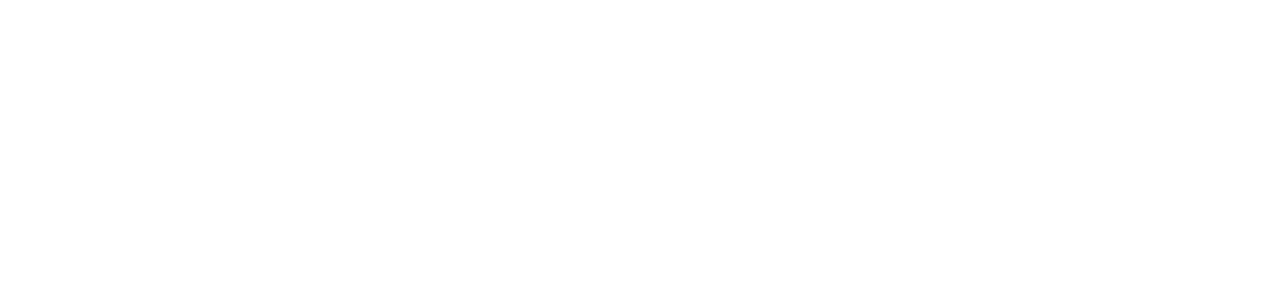
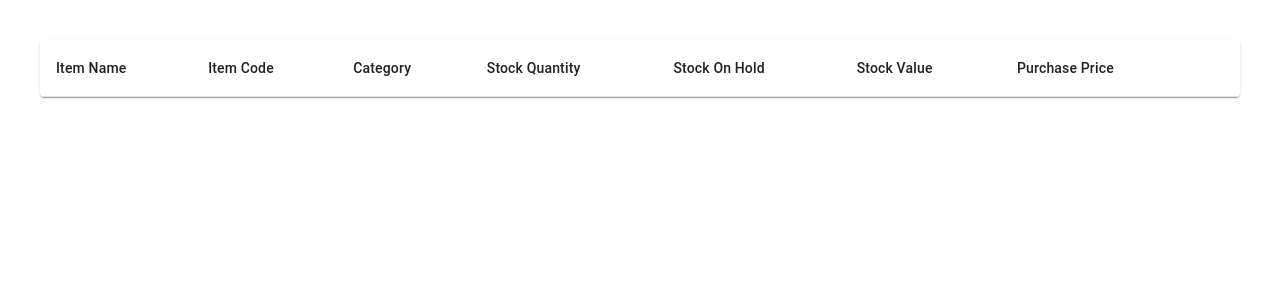
Before and after one commit to PriyaBihani/Solar-ladder-task, a React (Create React App) app in the folder client/: page / in a window 1280 px wide. Shown: the top 300 px of the page. Built offline with nearby package versions, Linux system fonts and the light colour scheme.

Commit message:
feat: Inventory

```diff
--- a/client/src/App.js
+++ b/client/src/App.js
@@ -1,9 +1,9 @@
-import { Table } from './components';
+import { Inventory } from './components';
 
 const App = () => {
 	return (
 		<div className='App'>
-			<Table />
+			<Inventory />
 		</div>
 	);
 };
--- /dev/null
+++ b/client/src/components/Inventory.js
@@ -0,0 +1,32 @@
+import {
+	Box,
+	Table,
+	TableContainer,
+	TableHead,
+	TableRow,
+	TableCell,
+	Paper,
+} from '@material-ui/core';
+
+export const Inventory = () => {
+	return (
+		<Box m={5}>
+			<TableContainer component={Paper}>
+				<Table>
+					<TableHead>
+						<TableRow>
+							<TableCell>Item Name</TableCell>
+							<TableCell>Item Code</TableCell>
+							<TableCell>Category</TableCell>
+							<TableCell>Stock Quantity</TableCell>
+							<TableCell>Stock On Hold</TableCell>
+							<TableCell>Stock Value</TableCell>
+							<TableCell>Purchase Price</TableCell>
+							<TableCell></TableCell>
+						</TableRow>
+					</TableHead>
+				</Table>
+			</TableContainer>
+		</Box>
+	);
+};
--- a/client/src/components/Table.js
+++ /dev/null
@@ -1,5 +0,0 @@
-import { Box } from '@material-ui/core';
-
-export const Table = () => {
-	return <Box></Box>;
-};
--- a/client/src/components/index.js
+++ b/client/src/components/index.js
@@ -1 +1 @@
-export { Table } from './Table';
+export { Inventory } from './Inventory';
```
